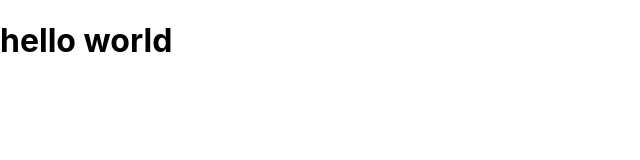
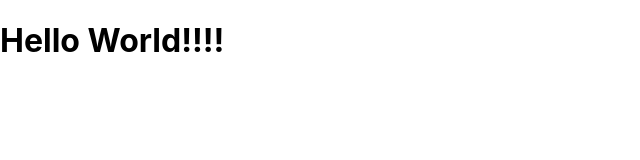
Before and after one commit to moodzter/Keyboard_Front_End, a React (Create React App) app: page / in a window 1280 px wide. Shown: the top 160 px of the page, without its empty margins (0-640 px from the left). Built offline with nearby package versions, Linux system fonts and the light colour scheme.

Commit message:
Making the Dev Branch

```diff
--- a/src/App.js
+++ b/src/App.js
@@ -5,7 +5,7 @@ import './App.css';
 function App() {
   return (
     <div>
-      <h1>hello world</h1>
+      <h1>Hello World!!!!</h1>
       </div>
   );
 }
```
